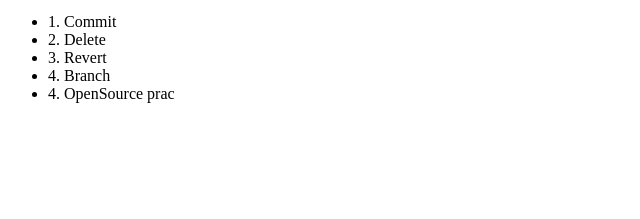
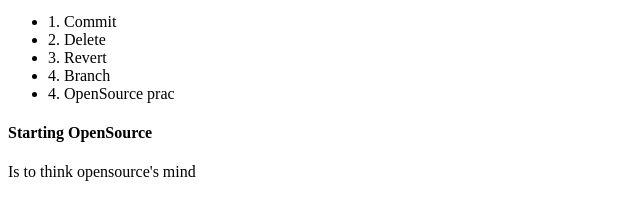
Before and after one commit to ktx2047/sourcetreeOrigin, a plain HTML site: page index.html in a window 1280 px wide. Shown: the part 155-374 px from the top of the page, without its empty margins (0-640 px from the left). Drawn offline with Linux system fonts and the light colour scheme.

Commit message:
Section included

```diff
--- a/index.html
+++ b/index.html
@@ -29,6 +29,18 @@
 
 			</ul>
 
+			<section>
+
+				<article>
+
+					<h1>Starting OpenSource</h1>
+
+					<p>Is to think opensource's mind</p>
+
+				</article>
+
+			</section>
+
 		</nav>
 
 	</body>
```
